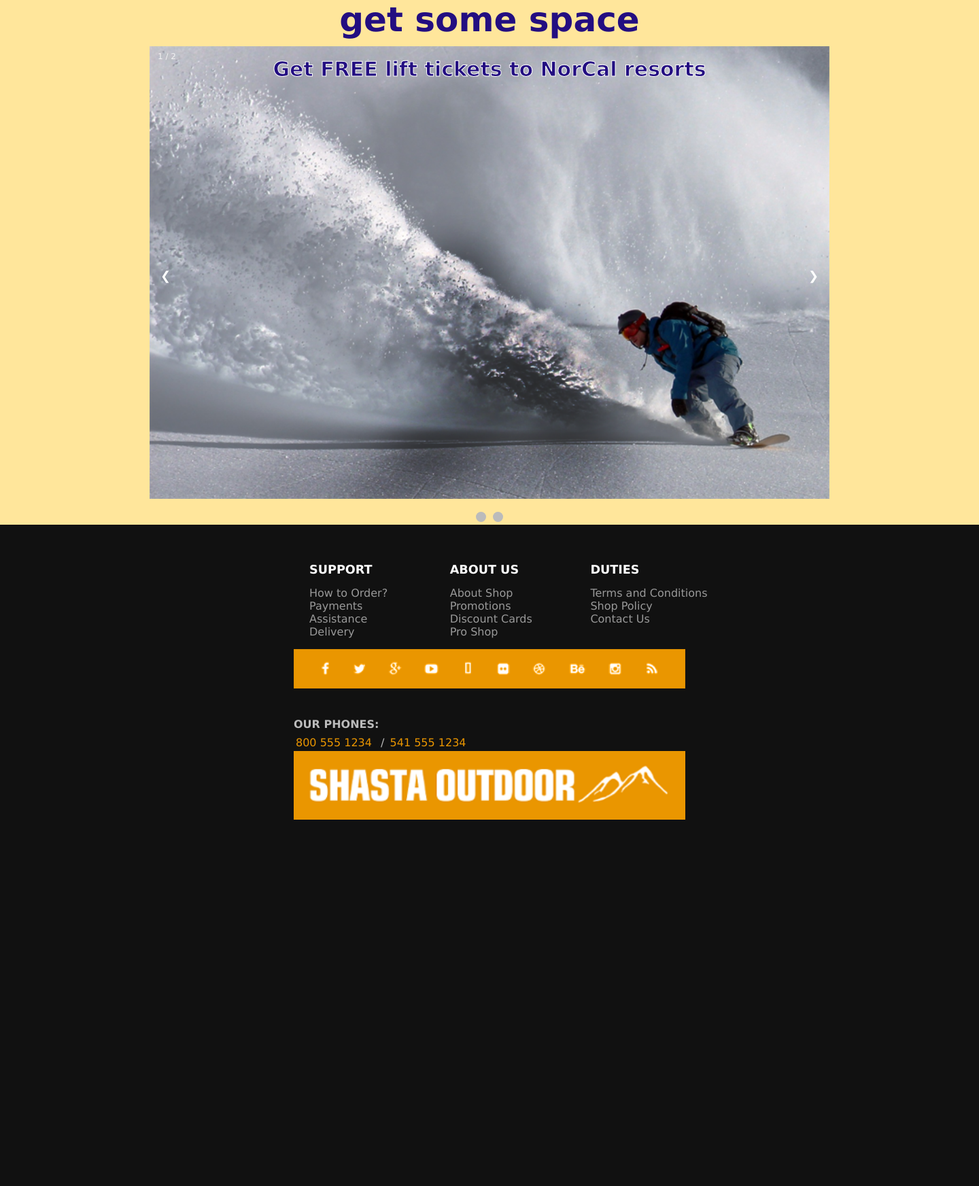
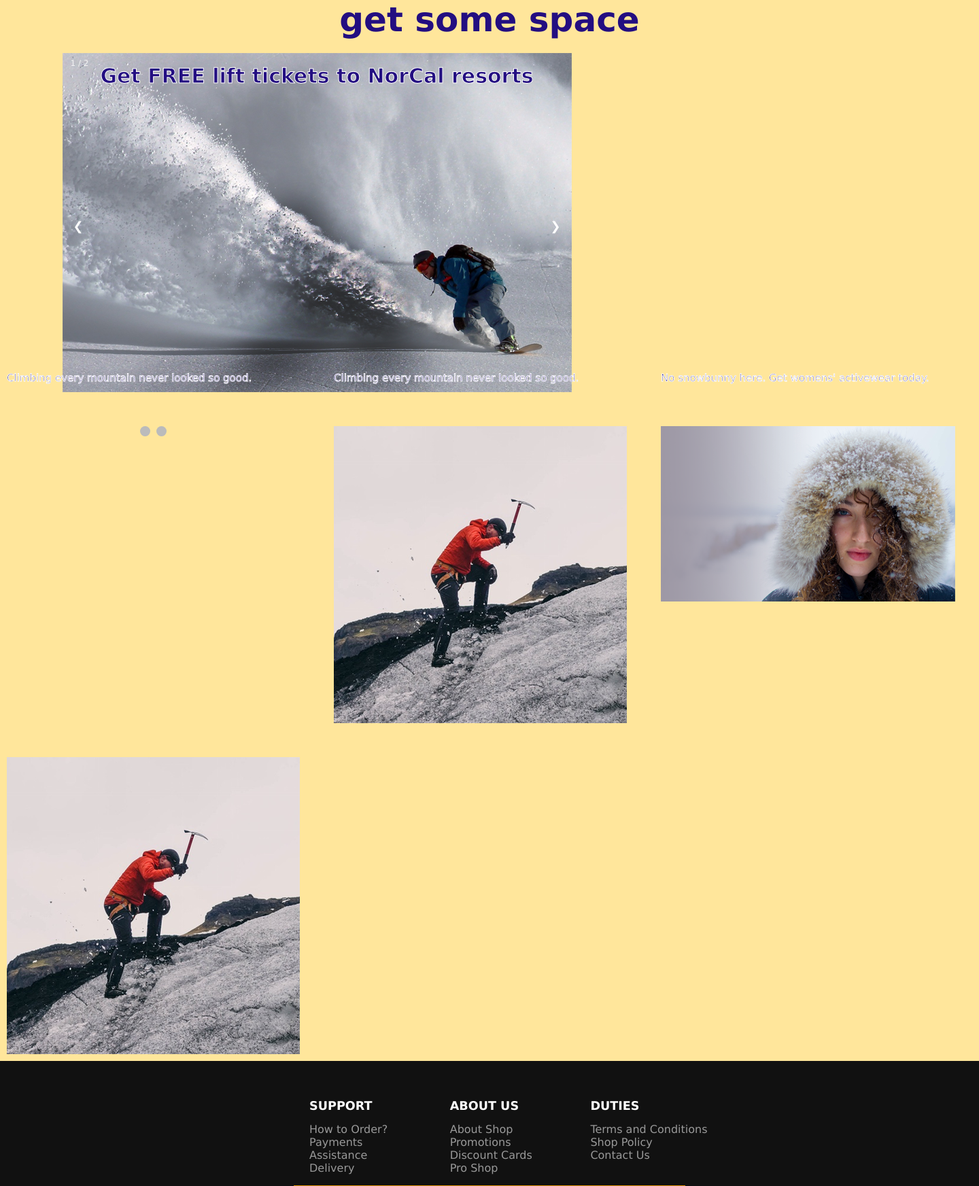
Before and after one commit to HarlanCS4J/python, a Flask app: page / in a window 1440 px wide. Shown: the part 227-1972 px from the top of the page at 68% size. Before the commit the page ends 1433 px from the top, so only its background shows below. Run offline with Flask 2, Linux system fonts and the light colour scheme; some libraries are stand-ins or nearby versions.

Commit message:
working on grid

```diff
--- a/static/styles/main.css
+++ b/static/styles/main.css
@@ -248,6 +248,8 @@ img {vertical-align: middle;}
   max-width: 1000px;
   position: relative;
   margin: auto;
+  grid-column-start: 1;
+  grid-column-end: 3;
 }
 
 /* Next & previous buttons */
@@ -265,6 +267,28 @@ img {vertical-align: middle;}
   border-radius: 0 3px 3px 0;
 }
 
+.grid-container{
+  display: grid;
+  grid-template-columns: auto auto auto;
+  grid-gap: 50px;
+  background-color: transparent;
+  padding: 10px;
+  width: 80%;
+
+}
+
+.blockAd{
+  display: inline-block;
+
+}
+.adText{
+  color: #230E81;
+  font-size: 15px;
+  position: absolute;
+  text-align: center;
+  bottom: 8px;
+  -webkit-text-stroke-width: 1px;
+  -webkit-text-stroke-color: white;}
 /* Position the "next button" to the right */
 .next {
   right: 0;
--- a/templates/root.html
+++ b/templates/root.html
@@ -3,6 +3,7 @@
 	<div class='pagetitle'>
 		<H2>get some space</H2>
 	</div>
+	<div class='grid-container'>
 		<div class='slideshow-container'>
 			<div class='mySlides fade'>
 				<div class='numbertext'>1 / 2</div>
@@ -12,7 +13,7 @@
 			<div class='mySlides fade'>
 				<div class='numbertext'>2 / 2</div>
 				<img src={{ url_for('static',filename='assets/kayak.png') }} style='width:100%'>
-			<div class='text'>River season is just around the bend. Are you ready?</div>
+				<div class='text'>Summer is just around the bend. Are you ready?</div>
 			</div>
 			<A class='prev' onclick='plusSlides(-1)'>&#10094;</A>
 			<A class='next' onclick='plusSlides(1)'>&#10095;</A>
@@ -21,6 +22,20 @@
 		<div style="text-align:center">
 	 		<span class="dot" onclick="currentSlide(0)"></span>
 	 		<span class="dot" onclick="currentSlide(1)"></span>
+		</div>
+		<div class='blockAd'>
+			<img src={{ url_for('static',filename='assets/jacket.png')}}>
+			<div class='adText'>Climbing every mountain never looked so good.</div>
+		</div>
+		<div class='blockAd'>
+			<img src={{ url_for('static',filename='assets/hood.png')}}>
+			<div class='adText'>No snowbunny here. Get womens' activewear today.</div>
+		</div>
+		<div class='blockAd'>
+			<img src={{ url_for('static',filename='assets/jacket.png')}}>
+			<div class='adText'>Climbing every mountain never looked so good.</div>
+		</div>
+
 	</div>
 {% endblock %}
 {% block script %}
```
Also changed, not shown: routes/teacherRoute.py (+14 -5 lines). Lines whose indentation alone changed are shown as unchanged.
